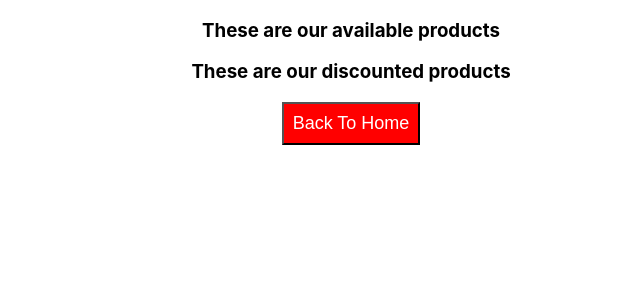
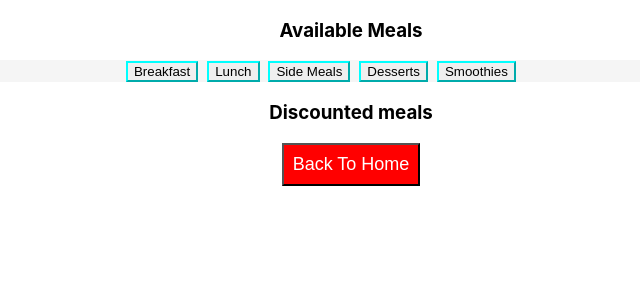
Before and after one commit to QuinSack/zonadecomidas, a React (Create React App) app: page /shop in a window 1280 px wide. Shown: the top 300 px of the page, without its empty margins (289-929 px from the left). Built offline with nearby package versions, Linux system fonts and the light colour scheme.

Commit message:
added meal categories

```diff
--- a/src/components/Navbar.js
+++ b/src/components/Navbar.js
@@ -8,7 +8,7 @@ const Navbar = () => {
         <Link to='/' className='home-page'>Zona de Comidas</Link>
         <ul>
             <li>
-              <Link to='/shop'>Shop</Link>
+              <Link to='/shop'>Browse Meals</Link>
             </li>
             <li>
               <Link to='/cart'>Cart</Link>
--- a/src/components/Shop.js
+++ b/src/components/Shop.js
@@ -1,11 +1,26 @@
 import React from 'react'
 import BackToHomeButton from './BackToHomeButton'
+
+const availableMeals = [
+  {
+    id:1,
+    name:"Waakye",
+
+  }
+]
 
 const Shop = () => {
   return (
     <div>
-        <h3>These are our available products</h3>
-        <h3>These are our discounted products</h3>
+        <h3>Available Meals</h3>
+        <div className='mealcategories'>
+          <button className='ml'>Breakfast</button>
+          <button className='ml'>Lunch</button>
+          <button className='ml'>Side Meals</button>
+          <button className='ml'>Desserts</button>
+          <button className='ml'>Smoothies</button>
+        </div>
+        <h3>Discounted meals</h3>
         <BackToHomeButton />
     </div>
   )
--- a/src/components/styles.css
+++ b/src/components/styles.css
@@ -51,3 +51,16 @@ body {
     font-size: large;
     padding: 0.7%;
 }
+
+.mealcategories{
+    width:70%;
+    height:10%;
+    background-color: whitesmoke;
+    align-content: center;
+    margin-left: 13%;
+}
+
+.ml{
+    margin-right: 1%;
+    border-color: aqua;
+}
```
